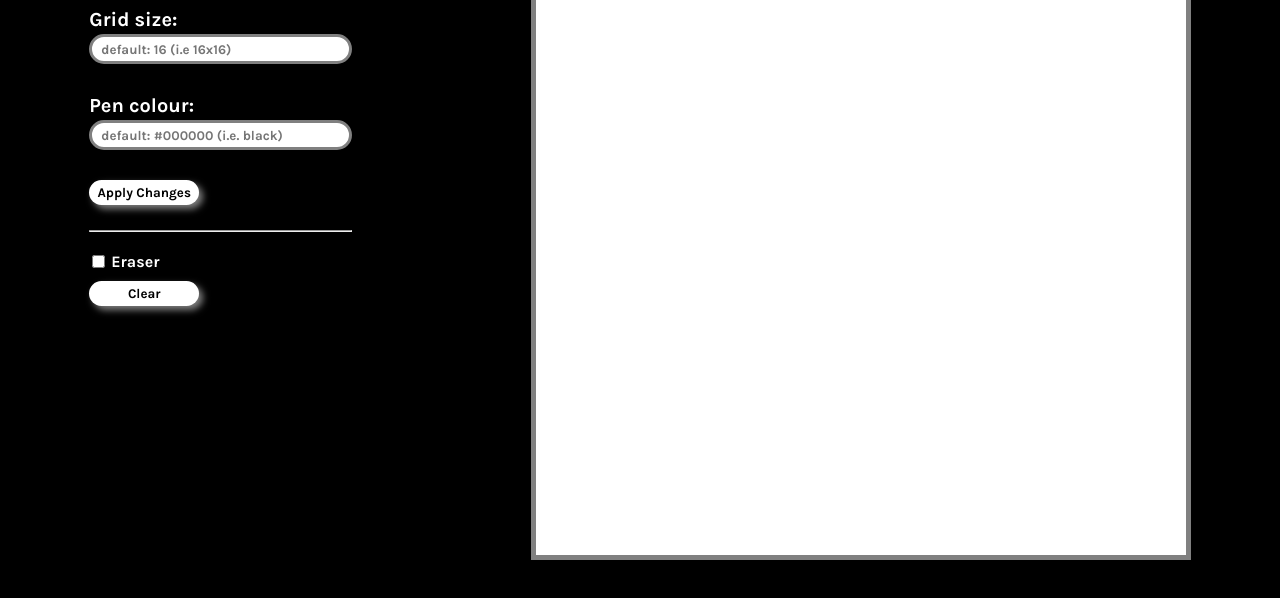
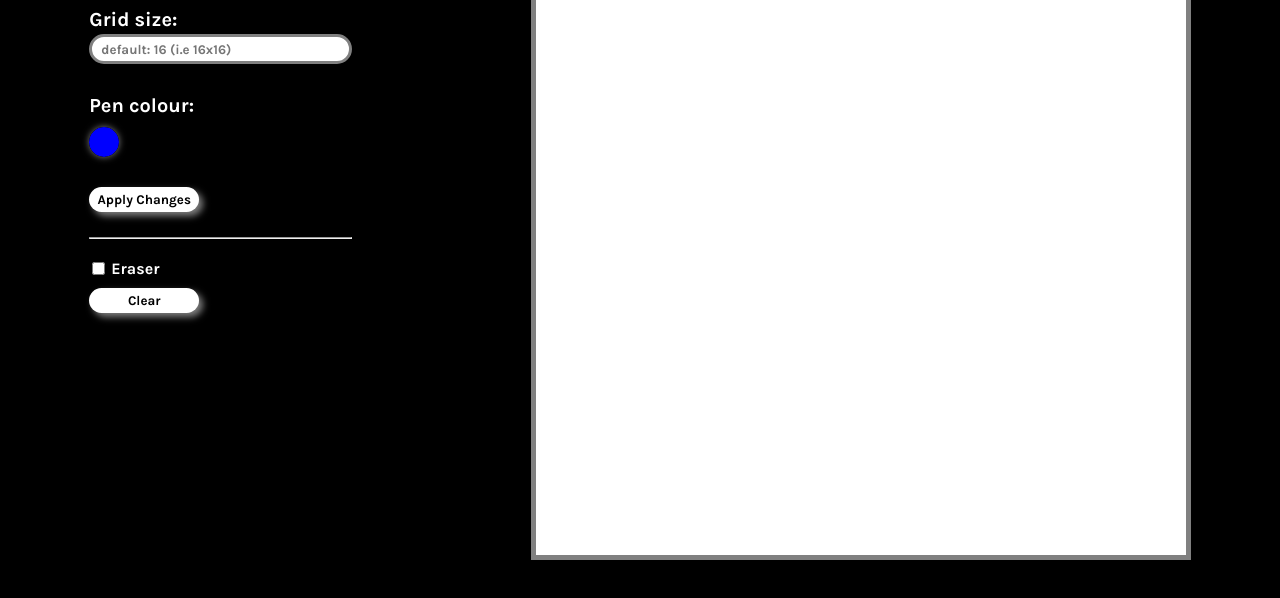
Before and after one commit to harshal2804/etch-a-sketch, a plain HTML site: page index.html in a window 1280 px wide. Shown: the part 140-738 px from the top of the page. Drawn offline with Linux system fonts and the light colour scheme.

Commit message:
added input type color and pen icon

```diff
--- a/index.html
+++ b/index.html
@@ -14,7 +14,7 @@
             <div class="grid--size--text">Grid size: </div>
             <input class="grid--size" id="gridSize" type="text" placeholder="default: 16 (i.e 16x16)">
             <div class="pen--color--text">Pen colour: </div>
-            <input class="pen--color" id="penColor" type="text" placeholder="default: #000000 (i.e. black)">
+            <input type="color" id="penColor" name="head" value="#0000ff" class="pen--color">
             <button class="changes" id="change">Apply Changes</button>
             <hr>
             <div class="eraser">
--- a/index.js
+++ b/index.js
@@ -6,7 +6,7 @@ let eraser = document.getElementById("eraser")
 let clear = document.getElementById("clear")
 
 let currentSize
-let color = "#000000"
+let color = penColor.value
 if(gridSize.value==""){
     currentSize = 16
 }
@@ -27,6 +27,12 @@ for(let i=0; i<currentSize*currentSize; i++)
 {
     let divElement = document.createElement('div')
     divElement.setAttribute('class','item')
+    divElement.addEventListener('dragstart',(e) => {
+        e.preventDefault()
+    })
+    divElement.addEventListener('drop',(e) => {
+        e.preventDefault()
+    })
     divElement.addEventListener('mouseover', changeBgcolor)
     divElement.addEventListener('click', changeBgcolor)
     container[0].appendChild(divElement)
@@ -76,6 +82,12 @@ applychanges.onclick = () => {
     {
         let divElement = document.createElement('div')
         divElement.setAttribute('class','item')
+        divElement.addEventListener('dragstart',(e) => {
+            e.preventDefault()
+        })
+        divElement.addEventListener('drop',(e) => {
+            e.preventDefault()
+        })
         divElement.addEventListener('mouseover', changeBgcolor)
         divElement.addEventListener('click', changeBgcolor)
         container[0].appendChild(divElement)
--- a/style.css
+++ b/style.css
@@ -21,6 +21,7 @@
 
 .item{
     background-color: rgb(255, 255, 255);
+    cursor: url(cursor_pen.png) 1 30, default;
 }
 
 .main{
@@ -66,14 +67,22 @@
 }
 
 .pen--color{
-    margin-top: 3px;
-    padding: 2px;
-    padding-left: 9px;
-    background-color: white;
-    font-family: 'karla';
-    height: 20px;
-    border: 3px grey solid;
-    border-radius: 20px;
+    margin-top: 10px;
+    cursor: pointer;
+    box-shadow: 0px 0px 7px  grey;
+    border-radius: 50%;
+    height: 30px;
+    width: 30px;
+    border: none;
+    outline: none;
+}
+
+.pen--color::-webkit-color-swatch-wrapper {
+    padding: 0;
+}
+.pen--color::-webkit-color-swatch {
+    border: none;
+    border-radius: 50%;
 }
 
 .changes{
```
Also changed, not shown: cursor_pen.png (added).
